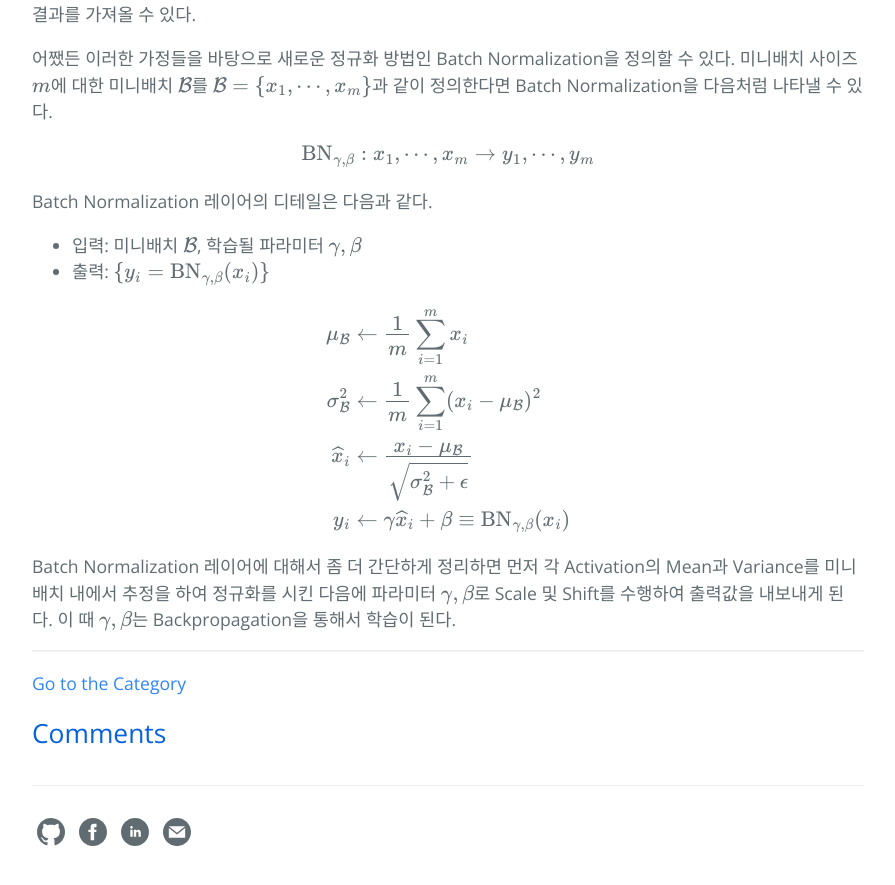
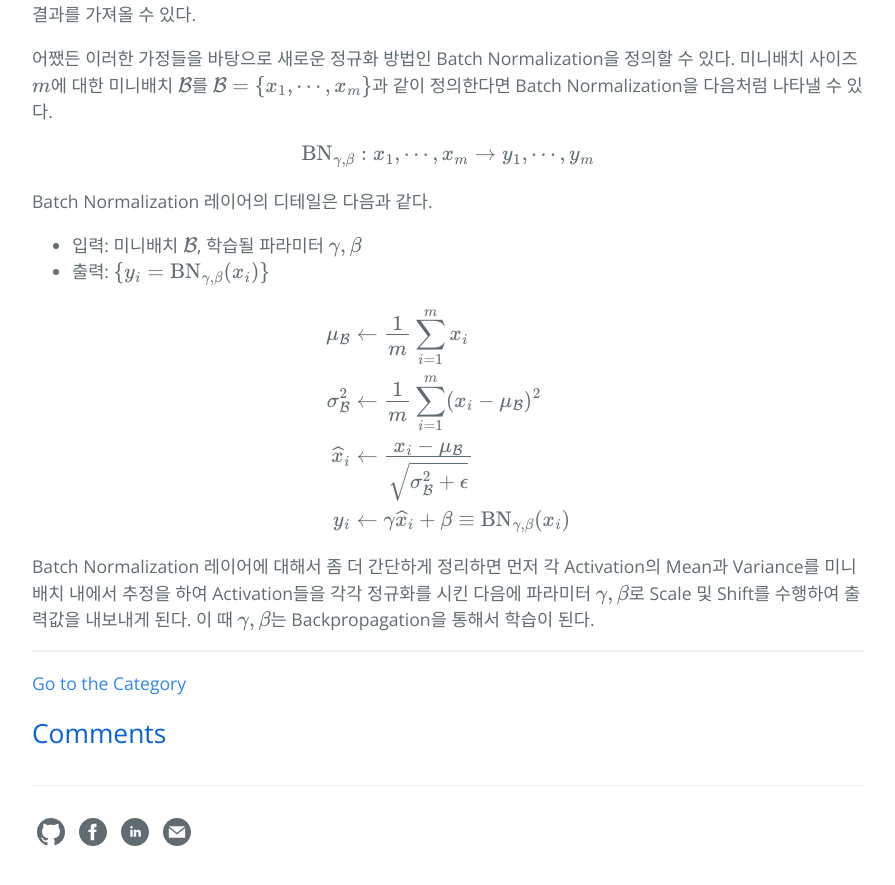
Before and after one commit to hcnoh/hcnoh.github.io, a Jekyll site: the page built from _posts/2018-11-27-batch-normalization.md, in a window 1280 px wide and 900 px high, scrolled down 5247 px. Shown: the top 885 px of the window, without its empty margins (192-1087 px from the left). Built offline with Jekyll 4.4.1, drawn with Linux system fonts in a browser that asks for light colours; formulas are drawn with MathJax 3; comment, search, counter and statistics services are not loaded.

Commit message:
Update 2018-11-27-batch-normalization.md

```diff
--- a/_posts/2018-11-27-batch-normalization.md
+++ b/_posts/2018-11-27-batch-normalization.md
@@ -160,4 +160,4 @@
 \end{align*}
 $$
 
-Batch Normalization 레이어에 대해서 좀 더 간단하게 정리하면 먼저 각 Activation의 Mean과 Variance를 미니배치 내에서 추정을 하여 정규화를 시킨 다음에 파라미터 $$\gamma, \beta$$로 Scale 및 Shift를 수행하여 출력값을 내보내게 된다. 이 때 $$\gamma, \beta$$는 Backpropagation을 통해서 학습이 된다.
+Batch Normalization 레이어에 대해서 좀 더 간단하게 정리하면 먼저 각 Activation의 Mean과 Variance를 미니배치 내에서 추정을 하여 Activation들을 각각 정규화를 시킨 다음에 파라미터 $$\gamma, \beta$$로 Scale 및 Shift를 수행하여 출력값을 내보내게 된다. 이 때 $$\gamma, \beta$$는 Backpropagation을 통해서 학습이 된다.
```
